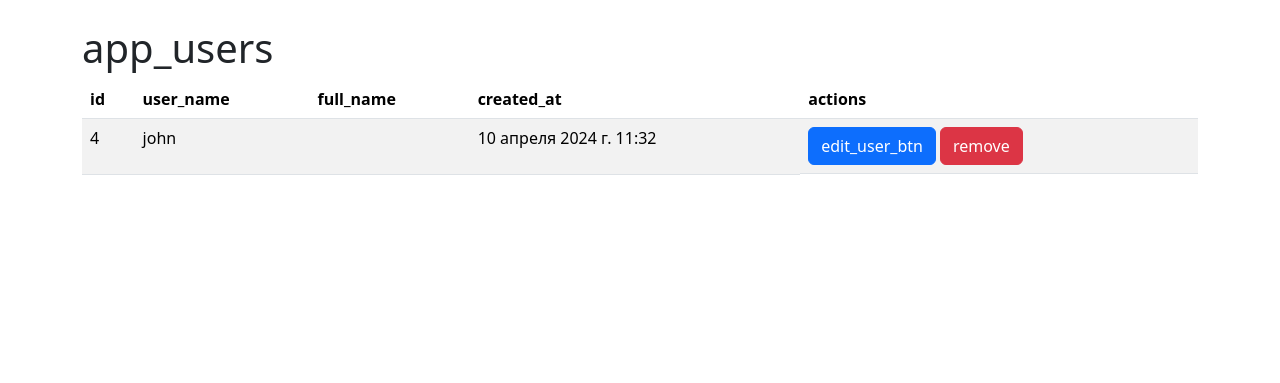
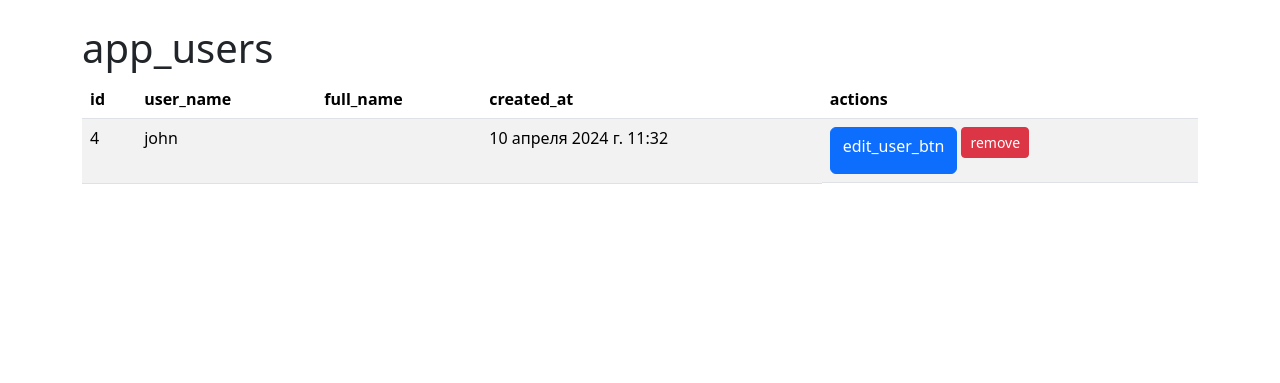
Before and after one commit to poweredbyskx/python-project-52, a Django app: page /users/ in a window 1280 px wide. Shown: the part 56-439 px from the top of the page. Run offline with Django 5.2, Linux system fonts and the light colour scheme; data comes from the database, SQL or seed files in the repository; some libraries are stand-ins or nearby versions.

Commit message:
финальные правки

```diff
--- a/task_manager/users/templates/users/index.html
+++ b/task_manager/users/templates/users/index.html
@@ -26,9 +26,12 @@
     <a href="{% url 'users:user_update' user.id %}" class="btn btn-primary me-1">
         {% translate 'edit_user_btn' %}
     </a>
-    <a href="{% url 'users:user_delete' user.id %}" class="btn btn-danger me-1">
-        {% translate 'remove' %}
-    </a>
+    <form method="post" action="{% url 'users:user_delete' user.id %}" style="display:inline;">
+    {% csrf_token %}
+    <button type="submit" class="btn btn-danger btn-sm">
+        {% translate "remove" %}
+    </button>
+</form>
 </td>
                 </tr>
             {% endfor %}
```
